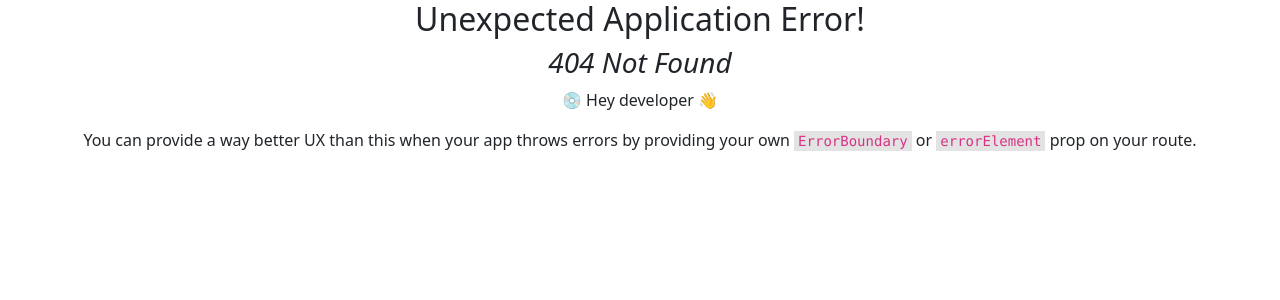
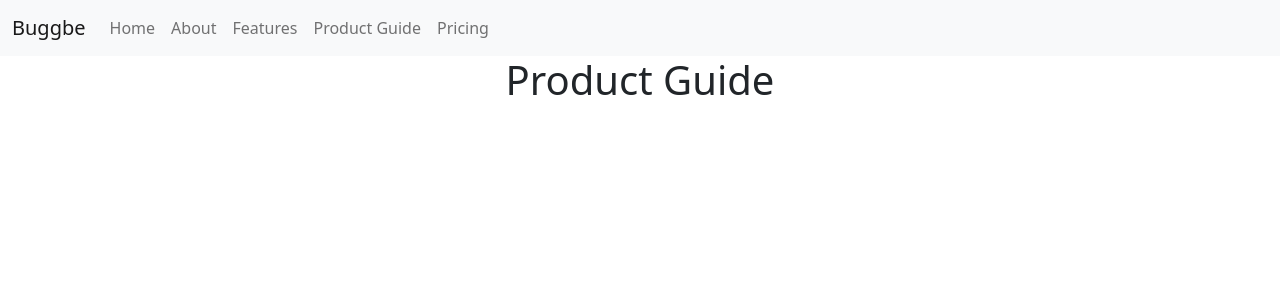
Before and after one commit to aksh40053/buggbe, a React (Create React App) app: page /product-guide in a window 1280 px wide. Before the commit this address had no page. Shown: the top 300 px of the page. Built offline with nearby package versions, Linux system fonts and the light colour scheme.

Commit message:
routing fixed

```diff
--- /dev/null
+++ b/src/pages/layout/footer/footer.jsx
@@ -0,0 +1,7 @@
+import React from 'react'
+
+export const Footer = () => {
+  return (
+    <div></div>
+  )
+}
--- a/src/pages/layout/header/header.jsx
+++ b/src/pages/layout/header/header.jsx
@@ -1,16 +1,21 @@
 import React from 'react';
 import { Navbar,Nav,Container } from 'react-bootstrap';
+import { Link } from 'react-router-dom';
+import {buggbeImg} from '../../../assets/images/buggbe.png';
 
 export const Header = () => {
   return (
     <Navbar bg="light" expand="lg">
        <Container fluid>
-          <Navbar.Brand href="#">Buggbe</Navbar.Brand>
+          <Navbar.Brand as={Link} to="/"><img src={buggbeImg} alt=""/>Buggbe</Navbar.Brand>
           <Navbar.Toggle aria-controls="basic-navbar-nav" />
         <Navbar.Collapse id="basic-navbar-nav">
           <Nav className="me-auto">
-            <Nav.Link href="/">Home</Nav.Link>
-            <Nav.Link href="about">About</Nav.Link>
+            <Nav.Link as={Link} to="/">Home</Nav.Link>
+            <Nav.Link as={Link} to="about">About</Nav.Link>
+            <Nav.Link as={Link} to="features">Features</Nav.Link>
+            <Nav.Link as={Link} to="product-guide">Product Guide</Nav.Link>
+            <Nav.Link as={Link} to="pricing">Pricing</Nav.Link>
           </Nav>
         </Navbar.Collapse>
        </Container>
--- a/src/pages/layout/main/main.jsx
+++ b/src/pages/layout/main/main.jsx
@@ -1,10 +1,19 @@
 import React from 'react';
+import { Outlet } from 'react-router-dom';
+import { Container } from 'react-bootstrap';
 import { Header } from '../header/header';
+import { Footer } from '../footer/footer';
+
 
 export const Main = () => {
   return (
    <>
      <Header />
+     <Container>
+        <Outlet />
+     </Container>
+     <Footer/>
+
    </>
   )
 }
--- a/src/pages/public/about/about.jsx
+++ b/src/pages/public/about/about.jsx
@@ -2,6 +2,6 @@ import React from 'react'
 
 export const About = () => {
   return (
-   <h2>About</h2>
+   <h1>About</h1>
   )
 }
--- /dev/null
+++ b/src/pages/public/features/features.jsx
@@ -0,0 +1,7 @@
+import React from 'react'
+
+export const Features = () => {
+  return (
+    <h1>Features</h1>
+  )
+}
--- /dev/null
+++ b/src/pages/public/pricing/pricing.jsx
@@ -0,0 +1,7 @@
+import React from 'react'
+
+export const Pricing = () => {
+  return (
+   <h1>Pricing</h1>
+  )
+}
--- /dev/null
+++ b/src/pages/public/product_guide/productGuide.jsx
@@ -0,0 +1,7 @@
+import React from 'react'
+
+export const ProductGuide = () => {
+  return (
+    <h1>Product Guide</h1>
+  )
+}
--- a/src/routes/index.js
+++ b/src/routes/index.js
@@ -3,12 +3,18 @@ import { createBrowserRouter, createRoutesFromElements, Route } from 'react-rout
 import { Main  } from '../pages/layout/main/main';
 import {Home} from '../pages/public/home/home';
 import { About } from '../pages/public/about/about';
+import { Features } from '../pages/public/features/features';
+import { ProductGuide } from '../pages/public/product_guide/productGuide';
+import { Pricing } from '../pages/public/pricing/pricing';
 
 export const Routes = createBrowserRouter(
     createRoutesFromElements(
       <Route path="/" element={<Main/>}>
         <Route index element={<Home />} />
         <Route path="about" element={<About />} />
+        <Route path="features" element={<Features />} />
+        <Route path="product-guide" element={<ProductGuide />} />
+        <Route path="pricing" element={<Pricing />} />
       </Route>
     )
   );
```
Also changed, not shown: public/index.html (+0 -23 lines), src/assets/images/buggbe.png (added), 1 other file (tests, documents, lock files or other folders).
